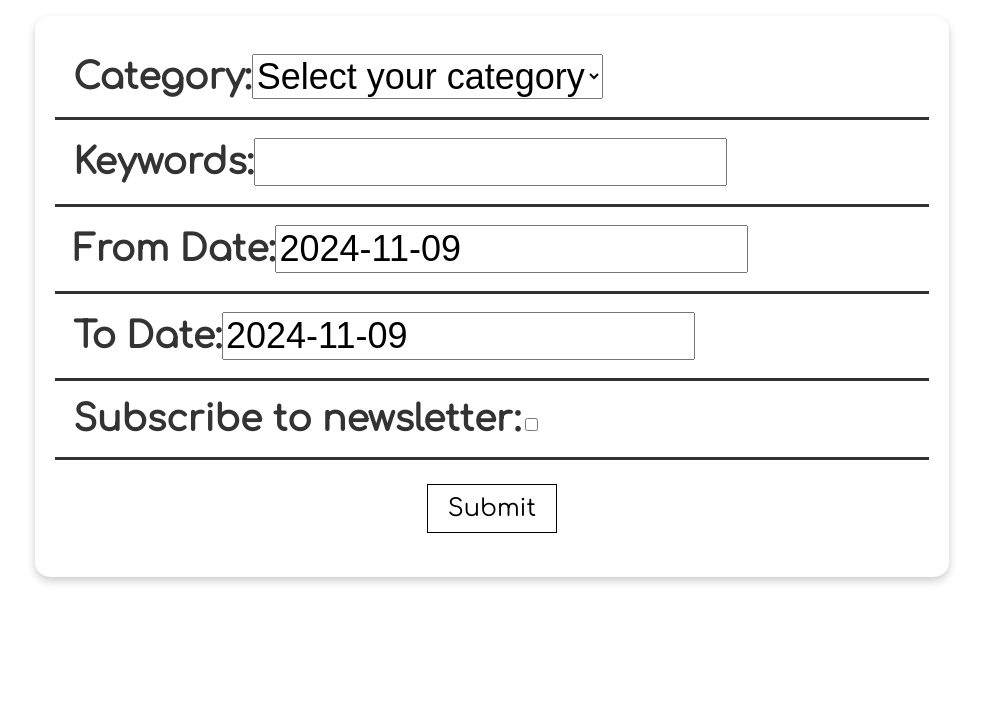
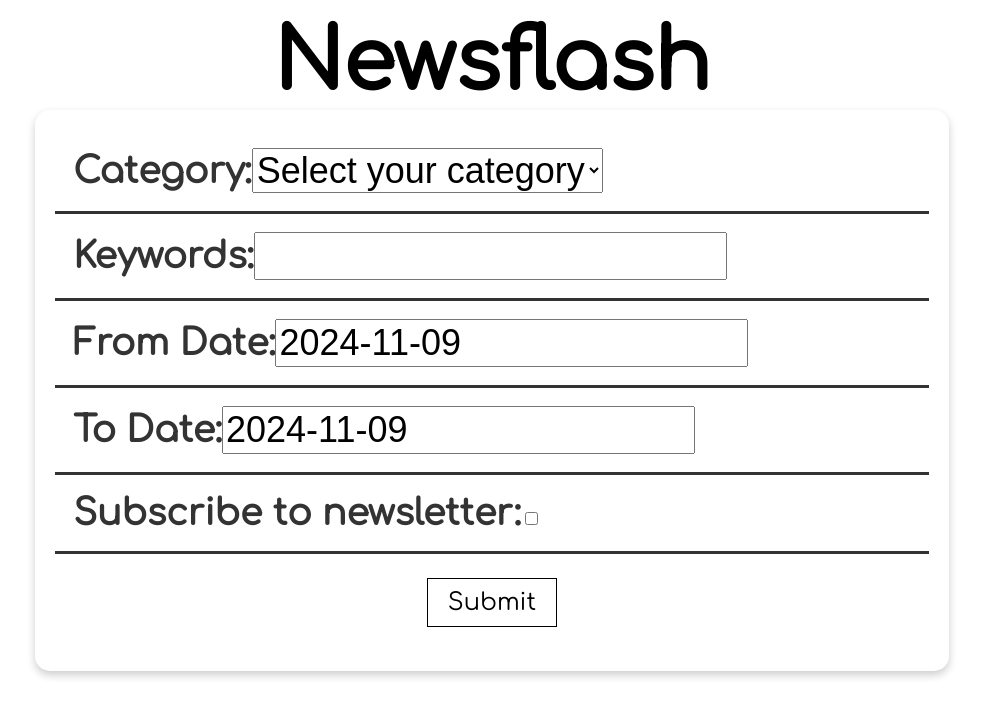
Before and after one commit to nishoof/newsflash, a React (Create React App) app: page / in a window 1280 px wide. Shown: the top 716 px of the page, without its empty margins (148-1131 px from the left). Built offline with nearby package versions, Linux system fonts and the light colour scheme.

Commit message:
added Newsflash heading

```diff
--- a/src/App.css
+++ b/src/App.css
@@ -6,6 +6,7 @@
 h1 {
   margin: 0em;
   font-size: 84px;
+  text-align: center;
 }
 
 form {
--- a/src/App.tsx
+++ b/src/App.tsx
@@ -1,23 +1,22 @@
 import React from "react";
 import "./App.css";
 
-import {
-  BrowserRouter as Router,
-  Routes,
-  Route,
-} from "react-router-dom";
+import { BrowserRouter as Router, Routes, Route } from "react-router-dom";
 
 import PreferencesPage from "./pages/preferences";
 import SummaryPage from "./pages/summary";
 
 function App() {
   return (
+    <div>
+      <h1>Newsflash</h1>
       <Router>
         <Routes>
           <Route path="/" element={<PreferencesPage />} />
           <Route path="/summary" element={<SummaryPage />} />
         </Routes>
       </Router>
+    </div>
   );
 }
 
```
Lines whose indentation alone changed are shown as unchanged.
